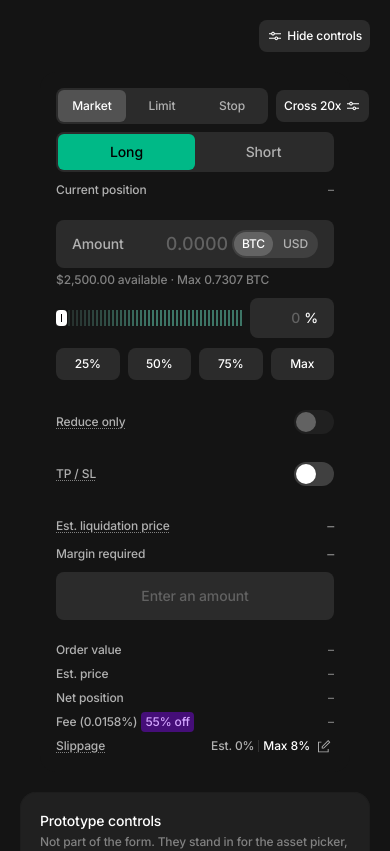
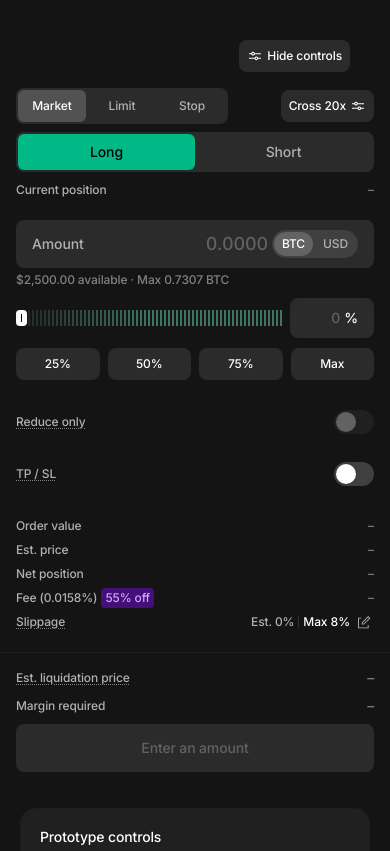
Before and after one commit to matmac/ondo-perps-order-form, a Next.js app: page / in a window 390 px wide. Shown: the top 851 px of the page. Built offline with nearby package versions, Linux system fonts and the light colour scheme.

Commit message:
Step 8: mobile layout with the sticky decision bar, 44 px touch targets, safe-area padding

```diff
--- a/src/app/_playground/playground.module.css
+++ b/src/app/_playground/playground.module.css
@@ -45,21 +45,27 @@
 }
 .layout[data-sheet="closed"] .panel { transform: translateX(100%); visibility: hidden; }
 
-/* Narrow screens: no room for a side sheet, so the controls follow the form. */
+/* Narrow screens: the form fills the screen edge to edge, the controls follow it. */
 @media (max-width: 767px) {
-  .layout { flex-direction: column; padding-right: var(--space-stack-lg); gap: var(--space-stack-lg); }
-  .sheetToggle { position: static; align-self: flex-end; }
+  .layout {
+    flex-direction: column;
+    align-items: stretch;
+    gap: var(--space-stack-lg);
+    padding: 0;
+  }
+  .sheetToggle { position: relative; align-self: flex-end; margin: var(--space-stack-lg) var(--space-stack-lg) 0; }
   .layout[data-sheet="closed"] .panel { display: none; }
   .panel {
     position: static;
+    width: auto;
+    margin: 0 var(--space-stack-lg) var(--space-stack-lg);
     padding: var(--space-stack-lg);
-    width: 100%;
-    max-width: var(--size-container-md);
     overflow: visible;
     border-radius: var(--radius-container);
     box-shadow: inset 0 0 0 var(--border-width-default) var(--color-border-subtle);
   }
 }
+
 
 .head,
 .field { display: grid; gap: var(--space-stack-xs); justify-items: start; min-width: 0; }
--- a/src/app/layout.tsx
+++ b/src/app/layout.tsx
@@ -1,4 +1,4 @@
-import type { Metadata } from "next";
+import type { Metadata, Viewport } from "next";
 import { Geist_Mono, Inter } from "next/font/google";
 import "./globals.css";
 
@@ -14,6 +14,9 @@ export const metadata: Metadata = {
   description: "Ondo Perps order form rebuilt from the design system: tokens, components and every state.",
 };
 
+// viewport-fit=cover lets the mobile decision bar pad itself above the home indicator (safe-area-inset-bottom).
+export const viewport: Viewport = { viewportFit: "cover" };
+
 export default function RootLayout({ children }: LayoutProps<"/">) {
   return (
     <html lang="en" className={`${inter.variable} ${geistMono.variable}`}>
--- a/src/components/Button/Button.module.css
+++ b/src/components/Button/Button.module.css
@@ -1,4 +1,5 @@
 .button {
+  composes: target from "../internal/target.module.css";
   position: relative;
   display: inline-flex;
   align-items: center;
--- a/src/components/LabelValueRow/LabelValueRow.module.css
+++ b/src/components/LabelValueRow/LabelValueRow.module.css
@@ -17,6 +17,7 @@
 .value { justify-content: flex-end; }
 
 .trigger {
+  composes: target from "../internal/target.module.css";
   display: inline-flex;
   border-radius: var(--radius-control-sm);
 }
--- a/src/components/OrderForm/OrderForm.module.css
+++ b/src/components/OrderForm/OrderForm.module.css
@@ -35,3 +35,27 @@
   cursor: pointer;
 }
 .toggleRow[data-disabled] { cursor: not-allowed; }
+
+/*
+ * Mobile (Layout mode Mobile): the form fills the screen and the decision (review rows, notice, CTA) becomes a
+ * bar stuck to the bottom, so cost and the action stay on screen while the form scrolls. It moves after the
+ * details visually only; keyboard and reading order keep the decision before the details.
+ */
+@media (max-width: 767px) {
+  .form {
+    max-width: none;
+    border-radius: 0;
+  }
+
+  .decision {
+    order: 1;
+    position: sticky;
+    bottom: 0;
+    z-index: 1; /* above the positioned rows that scroll under it */
+    margin: 0 calc(var(--order-form-padding) * -1) calc(var(--order-form-padding) * -1);
+    padding: var(--order-form-padding);
+    padding-bottom: max(var(--order-form-padding), env(safe-area-inset-bottom));
+    background: var(--order-form-bar-bg);
+    box-shadow: inset 0 var(--border-width-default) 0 var(--order-form-bar-border);
+  }
+}
--- a/src/components/SegmentedControl/SegmentedControl.module.css
+++ b/src/components/SegmentedControl/SegmentedControl.module.css
@@ -28,6 +28,7 @@
 .track[data-tone="danger"] { --_indicator: var(--segmented-control-indicator-bg-danger); --_selected: var(--segmented-control-label-fg-selected); }
 
 .item {
+  composes: target from "../internal/target.module.css";
   border-radius: var(--segmented-control-indicator-radius);
   font: var(--segmented-control-label-type);
   letter-spacing: var(--type-label-sm-letter-spacing);
--- a/src/components/Tabs/Tabs.module.css
+++ b/src/components/Tabs/Tabs.module.css
@@ -11,6 +11,7 @@
 .track[data-stretch] .item { flex: 1; }
 
 .item {
+  composes: target from "../internal/target.module.css";
   min-width: calc(var(--tabs-item-height) * 2 + var(--space-inline-xs));
   height: var(--tabs-item-height);
   padding-inline: var(--tabs-item-padding-inline);
--- a/src/components/ToggleGroup/ToggleGroup.module.css
+++ b/src/components/ToggleGroup/ToggleGroup.module.css
@@ -8,6 +8,7 @@
 }
 
 .item {
+  composes: target from "../internal/target.module.css";
   height: var(--toggle-group-item-height);
   padding-inline: var(--toggle-group-item-padding-inline);
   border-radius: var(--toggle-group-item-radius);
--- /dev/null
+++ b/src/components/internal/target.module.css
@@ -0,0 +1,16 @@
+/*
+ * Minimum hit area (size.target.min: 24 desktop, 44 mobile) without changing how a control looks.
+ * An invisible pseudo-element grows the clickable box around the visible one, centred on it.
+ */
+.target {
+  position: relative;
+}
+.target::after {
+  content: "";
+  position: absolute;
+  top: 50%;
+  left: 50%;
+  width: max(100%, var(--size-target-min));
+  height: max(100%, var(--size-target-min));
+  transform: translate(-50%, -50%);
+}
--- a/src/styles/tokens.css
+++ b/src/styles/tokens.css
@@ -384,6 +384,8 @@
   --order-form-item-gap: var(--space-stack-sm); /** Inside a group (v2) */
   --order-form-inline-gap: var(--space-inline-sm); /** Side-by-side items, e.g. quick-size stops, options row */
   --order-form-width: var(--size-container-sm);
+  --order-form-bar-bg: var(--color-bg-surface-default);
+  --order-form-bar-border: var(--color-border-subtle); /** Top edge, separates the bar from the scrolling form */
   --focus-ring-color: var(--color-border-focus);
   --focus-ring-width: var(--border-width-focus);
   --label-type-value-xs: var(--type-value-xs);
```
Also changed, not shown: tokens/3-component.json (+12 -0 lines), 4 other files (tests, documents, lock files or other folders).
